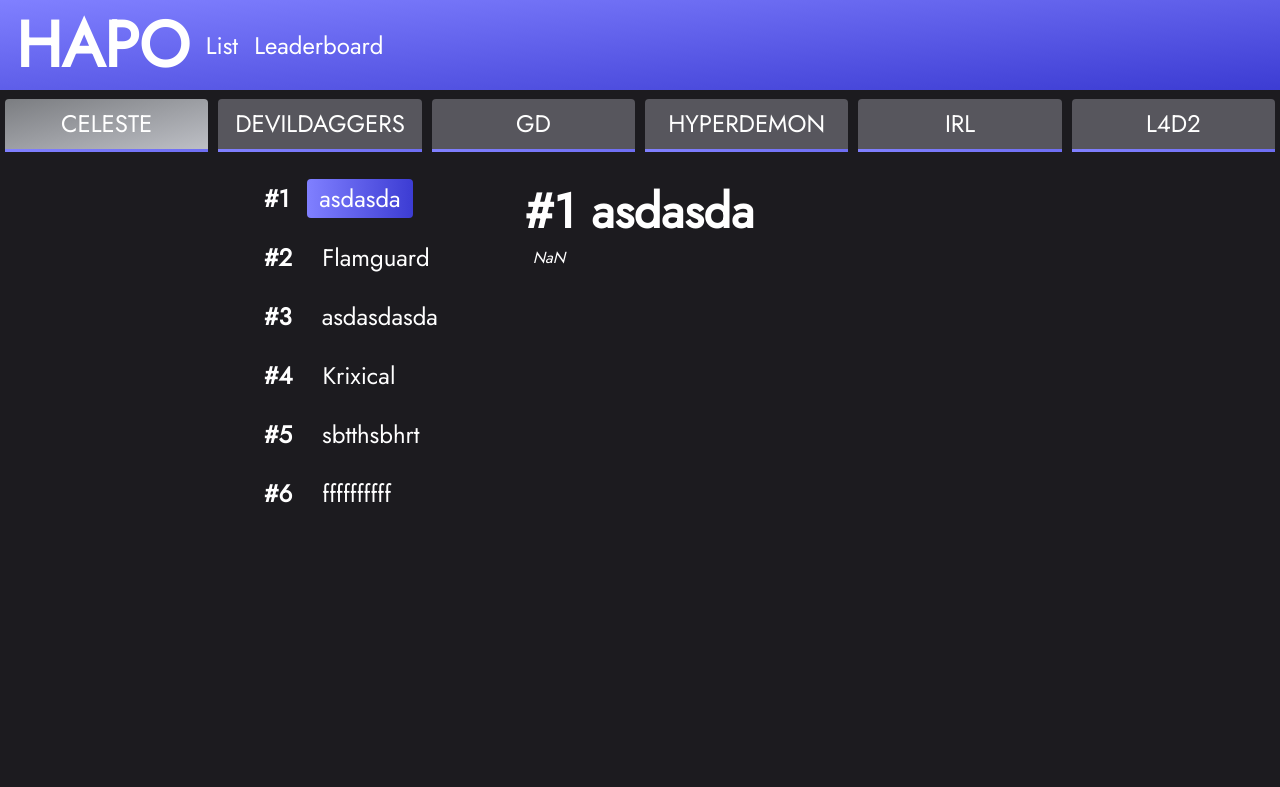
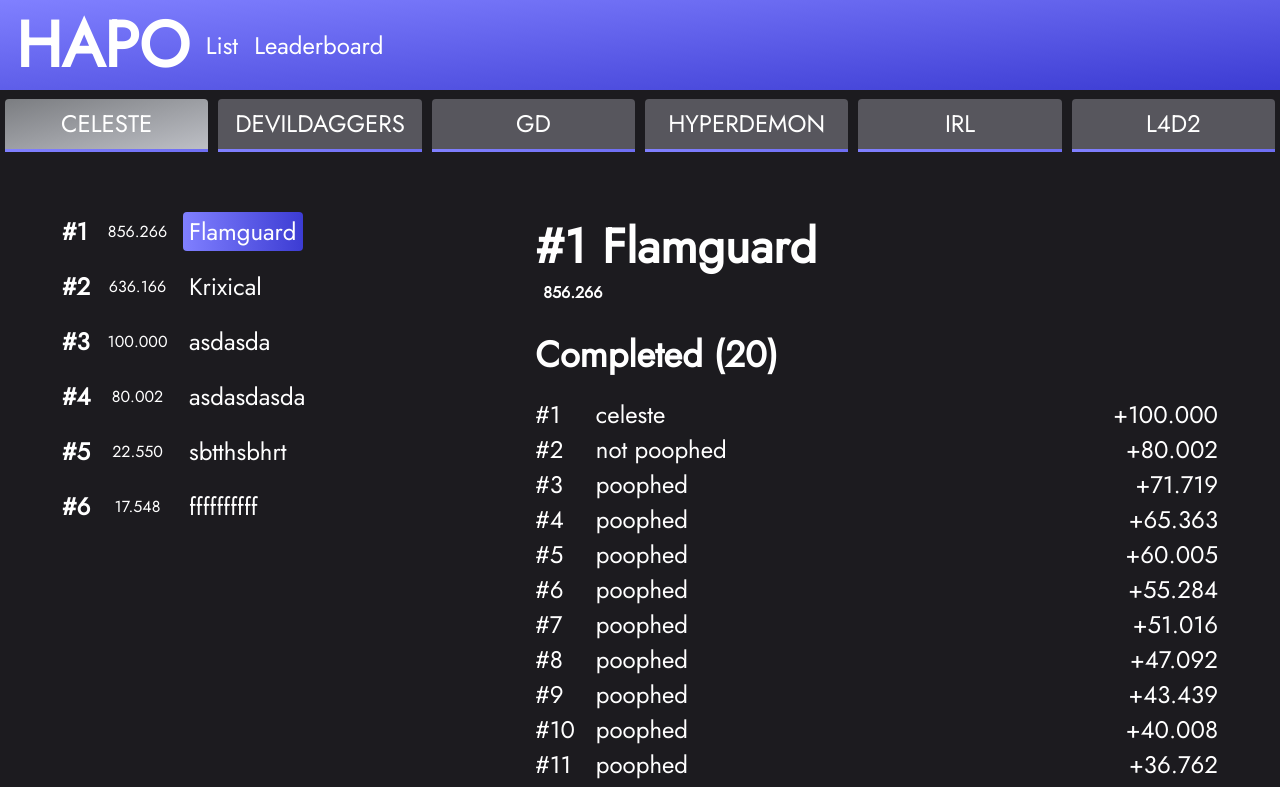
Before and after one commit to krixic/Hapo-Hall, a React (Vite) app: page /leaderboard in a window 1280 px wide. Shown: the top 787 px of the page. Built offline with nearby package versions, Linux system fonts and the light colour scheme.

Commit message:
Leaderboard Done

```diff
--- a/src/components/game-selector/game-selector.css
+++ b/src/components/game-selector/game-selector.css
@@ -28,6 +28,8 @@
 
 .tab:hover {
   box-shadow: 0px 0px 40px 3px rgba(255, 255, 255, 0.1);
+  transition: 300ms all ease-out;
+  background-color: #68676d;
 }
 
 .selected-link {
--- a/src/components/leaderboard/leaderboard.css
+++ b/src/components/leaderboard/leaderboard.css
@@ -1,21 +1,25 @@
 .main {
   display: flex;
-  height: 1000px;
-  margin: 15px 250px;
+  margin: 50px 400px;
 }
 
-.user-list {
-  flex: 1;
-  overflow-y: auto;
+.user-list-container {
   padding: 4px;
   display: flex;
+  margin-right: 200px;
   flex-direction: column;
 }
 
 .user-info {
+  overflow-y: auto;
   flex: 2;
   overflow-y: auto;
   padding: 4px;
+}
+
+.user-list-row {
+  display: flex;
+  align-items: center;
 }
 
 .user-info-heading {
@@ -25,13 +29,17 @@
 .user-info-score {
   margin-top: -8px;
   padding-left: 16px;
-  font-style: italic;
+  font-weight: 800;
 }
 
 .user-placement,
 .username {
   font-size: 24px;
   padding: 8px;
+}
+
+.username {
+  user-select: none;
 }
 
 .user-info-placement,
@@ -43,6 +51,16 @@
 
 .user-placement {
   font-weight: 800;
+  width: 30px;
+  aspect-ratio: 1/1;
+}
+
+.user-score {
+  width: 75px;
+  height: 30px;
+  display: flex;
+  align-items: center;
+  justify-content: center;
 }
 
 .user-list-row > .username > button {
@@ -52,13 +70,49 @@
   border-radius: 4px;
   background-color: #ffffff00;
   cursor: pointer;
-  padding: 2px 12px;
+  padding: 2px 6px;
+}
+
+.user-info-completed {
+  margin-top: 16px;
+  font-size: 36px;
+  font-weight: 800;
+  padding: 8px;
 }
 
 .user-list-row > .username > button:hover {
   background-color: #ffffff10;
+  transition: all 300ms ease-out;
+}
+
+.user-info-completed-content {
+  display: grid;
+  grid-template-columns: 0.2fr 1fr 2fr;
+  font-size: 24px;
+  padding: 8px;
+}
+
+.user-info-completed-placement {
+  margin-right: 18px;
+}
+
+.user-info-completed-score {
+  float: right;
+  text-align: right;
 }
 
 .active-button {
   background-image: linear-gradient(to right, #8080ff, #3c3cd3);
 }
+
+@media only screen and (max-width: 1500px) {
+  .main {
+    margin: 50px;
+  }
+}
+
+@media only screen and (max-width: 900px) {
+  .user-list-container {
+    margin-right: 25px;
+  }
+}
--- a/src/components/leaderboard/leaderboard.jsx
+++ b/src/components/leaderboard/leaderboard.jsx
@@ -1,7 +1,7 @@
 import React, { useState } from "react";
 import "./leaderboard.css";
 import "../game-selector/game-selector.css";
-import { getScore } from "./score";
+import { getScore, getPlacement, scoreDecimal } from "./score";
 
 import {
   celestelevels,
@@ -19,7 +19,7 @@ function getScoreByUser(array, username) {
   Object.values(array).forEach((level, index) => {
     level.completions.forEach((completion) => {
       if (completion.user === username) {
-        let score = getScore(index);
+        let score = getScore(index + 1);
         userScores.push(score);
         totalScore += parseFloat(score);
       }
@@ -57,6 +57,19 @@ export const Leaderboard = () => {
     return uniqueUsers;
   };
 
+  const sortedUserList = getUniqueUsers(allLevels[currentArray])
+    .map((user, index) => ({
+      id: index,
+      value: getScoreByUser(allLevels[currentArray], user)[1],
+      user,
+    }))
+    .sort((a, b) => b.value - a.value);
+
+  const scoreArray = getScoreByUser(
+    allLevels[currentArray],
+    sortedUserList[activeButtonIndex].user
+  )[0];
+
   return (
     <div>
       <div className="dropdown">
@@ -79,36 +92,55 @@ export const Leaderboard = () => {
         ))}
       </div>
       <div className="main">
-        <table className="user-list">
-          {getUniqueUsers(allLevels[currentArray]).map((user, index) => (
-            <tr className="user-list-row">
-              <td className="user-placement">{`#${index + 1}`}</td>
-              <td className="username">
+        <div className="user-list-container">
+          {sortedUserList.map((obj, index) => {
+            return (
+              <div className="user-list-row">
+                <div className="user-placement">{`#${index + 1}`}</div>
+                <div className="user-score">
+                  {obj.value.toFixed(scoreDecimal)}
+                </div>
+                <div className="username">
                   <button
                     className={activeButtonIndex === index && "active-button"}
                     onClick={() => setActiveButtonIndex(index)}
                   >
-                  {user}
+                    {obj.user}
                   </button>
-              </td>
-            </tr>
-          ))}
-        </table>
+                </div>
+              </div>
+            );
+          })}
+        </div>
 
         <div className="user-info">
           <div className="user-info-heading">
             <div className="user-info-placement">#{activeButtonIndex + 1}</div>
             <div className="user-info-title">
-              {getUniqueUsers(allLevels[currentArray])[activeButtonIndex]}
+              {sortedUserList[activeButtonIndex].user}
             </div>
           </div>
           <div className="user-info-score">
-            {
-              getScoreByUser(
+            {getScoreByUser(
               allLevels[currentArray],
-                getUniqueUsers(allLevels[currentArray])[activeButtonIndex]
-              )[1]
-            }
+              sortedUserList[activeButtonIndex].user
+            )[1].toFixed(scoreDecimal)}
+          </div>
+          <div className="user-info-completed">{`Completed (${scoreArray.length})`}</div>
+          <div className="user-info-completed-content">
+            {scoreArray.map((score, index) => (
+              <>
+                <div className="user-info-completed-placement">
+                  #{getPlacement(score) + 1}
+                </div>
+                <div className="user-info-completed-level">
+                  {allLevels[currentArray][getPlacement(score)].title}
+                  {console.log(getPlacement(score))}
+                </div>
+
+                <div className="user-info-completed-score">+{score}</div>
+              </>
+            ))}
           </div>
         </div>
       </div>
--- a/src/components/leaderboard/score.js
+++ b/src/components/leaderboard/score.js
@@ -1,5 +1,9 @@
-const scoreDecimal = 3;
+export const scoreDecimal = 3;
 
 export function getScore(placement) {
   return (-19.9975 * Math.pow(placement - 1, 0.5) + 100).toFixed(scoreDecimal);
 }
+
+export function getPlacement(score) {
+  return Math.round(Math.pow((score - 100) / -19.9975, 2));
+}
--- a/src/data/levels-data.js
+++ b/src/data/levels-data.js
@@ -26,6 +26,186 @@ export const celestelevels = [
       },
     ],
     title: "not poophed",
+    author: "Cyril",
+    vid: "https://www.youtube.com/watch?v=VVg_51Pmtos",
+  },
+  {
+    completions: [
+      {
+        user: "Krixical",
+        link: "https://www.youtube.com/watch?v=OpUh77FY0t4",
+      },
+      {
+        user: "Flamguard",
+        link: "https://www.youtube.com/watch?v=gTKeB8BnzPY",
+      },
+    ],
+    title: "poophed",
+    author: "Cyril",
+    vid: "https://www.youtube.com/watch?v=VVg_51Pmtos",
+  },
+  {
+    completions: [
+      {
+        user: "Krixical",
+        link: "https://www.youtube.com/watch?v=OpUh77FY0t4",
+      },
+      {
+        user: "Flamguard",
+        link: "https://www.youtube.com/watch?v=gTKeB8BnzPY",
+      },
+    ],
+    title: "poophed",
+    author: "Cyril",
+    vid: "https://www.youtube.com/watch?v=VVg_51Pmtos",
+  },
+  {
+    completions: [
+      {
+        user: "Krixical",
+        link: "https://www.youtube.com/watch?v=OpUh77FY0t4",
+      },
+      {
+        user: "Flamguard",
+        link: "https://www.youtube.com/watch?v=gTKeB8BnzPY",
+      },
+    ],
+    title: "poophed",
+    author: "Cyril",
+    vid: "https://www.youtube.com/watch?v=VVg_51Pmtos",
+  },
+  {
+    completions: [
+      {
+        user: "Krixical",
+        link: "https://www.youtube.com/watch?v=OpUh77FY0t4",
+      },
+      {
+        user: "Flamguard",
+        link: "https://www.youtube.com/watch?v=gTKeB8BnzPY",
+      },
+    ],
+    title: "poophed",
+    author: "Cyril",
+    vid: "https://www.youtube.com/watch?v=VVg_51Pmtos",
+  },
+  {
+    completions: [
+      {
+        user: "Krixical",
+        link: "https://www.youtube.com/watch?v=OpUh77FY0t4",
+      },
+      {
+        user: "Flamguard",
+        link: "https://www.youtube.com/watch?v=gTKeB8BnzPY",
+      },
+    ],
+    title: "poophed",
+    author: "Cyril",
+    vid: "https://www.youtube.com/watch?v=VVg_51Pmtos",
+  },
+  {
+    completions: [
+      {
+        user: "Krixical",
+        link: "https://www.youtube.com/watch?v=OpUh77FY0t4",
+      },
+      {
+        user: "Flamguard",
+        link: "https://www.youtube.com/watch?v=gTKeB8BnzPY",
+      },
+    ],
+    title: "poophed",
+    author: "Cyril",
+    vid: "https://www.youtube.com/watch?v=VVg_51Pmtos",
+  },
+  {
+    completions: [
+      {
+        user: "Krixical",
+        link: "https://www.youtube.com/watch?v=OpUh77FY0t4",
+      },
+      {
+        user: "Flamguard",
+        link: "https://www.youtube.com/watch?v=gTKeB8BnzPY",
+      },
+    ],
+    title: "poophed",
+    author: "Cyril",
+    vid: "https://www.youtube.com/watch?v=VVg_51Pmtos",
+  },
+  {
+    completions: [
+      {
+        user: "Krixical",
+        link: "https://www.youtube.com/watch?v=OpUh77FY0t4",
+      },
+      {
+        user: "Flamguard",
+        link: "https://www.youtube.com/watch?v=gTKeB8BnzPY",
+      },
+    ],
+    title: "poophed",
+    author: "Cyril",
+    vid: "https://www.youtube.com/watch?v=VVg_51Pmtos",
+  },
+  {
+    completions: [
+      {
+        user: "Krixical",
+        link: "https://www.youtube.com/watch?v=OpUh77FY0t4",
+      },
+      {
+        user: "Flamguard",
+        link: "https://www.youtube.com/watch?v=gTKeB8BnzPY",
+      },
+    ],
+    title: "poophed",
+    author: "Cyril",
+    vid: "https://www.youtube.com/watch?v=VVg_51Pmtos",
+  },
+  {
+    completions: [
+      {
+        user: "Krixical",
+        link: "https://www.youtube.com/watch?v=OpUh77FY0t4",
+      },
+      {
+        user: "Flamguard",
+        link: "https://www.youtube.com/watch?v=gTKeB8BnzPY",
+      },
+    ],
+    title: "poophed",
+    author: "Cyril",
+    vid: "https://www.youtube.com/watch?v=VVg_51Pmtos",
+  },
+  {
+    completions: [
+      {
+        user: "Krixical",
+        link: "https://www.youtube.com/watch?v=OpUh77FY0t4",
+      },
+      {
+        user: "Flamguard",
+        link: "https://www.youtube.com/watch?v=gTKeB8BnzPY",
+      },
+    ],
+    title: "poophed",
+    author: "Cyril",
+    vid: "https://www.youtube.com/watch?v=VVg_51Pmtos",
+  },
+  {
+    completions: [
+      {
+        user: "Krixical",
+        link: "https://www.youtube.com/watch?v=OpUh77FY0t4",
+      },
+      {
+        user: "Flamguard",
+        link: "https://www.youtube.com/watch?v=gTKeB8BnzPY",
+      },
+    ],
+    title: "poophed",
     author: "Cyril",
     vid: "https://www.youtube.com/watch?v=VVg_51Pmtos",
   },
```
Lines whose indentation alone changed are shown as unchanged.
